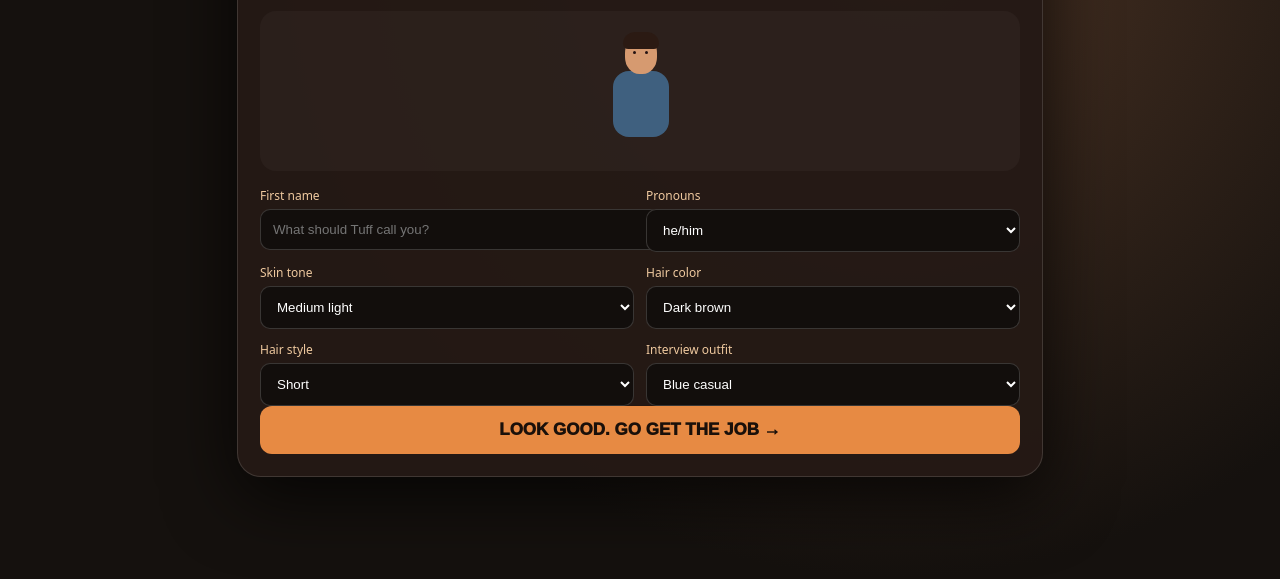
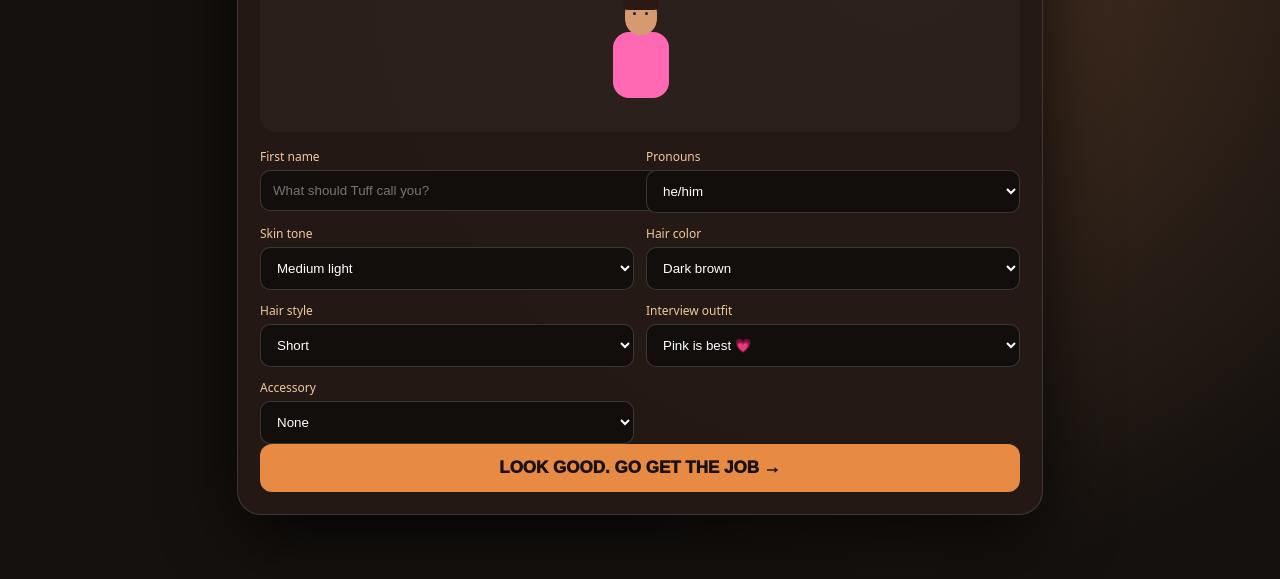
Before and after one commit to ykk785pnth-source/406-life-game, a plain HTML site: page index.html in a window 1280 px wide. Shown: the part 221-800 px from the top of the page. Drawn offline with Linux system fonts and the light colour scheme.

Commit message:
Add files via upload

```diff
--- a/index.html
+++ b/index.html
@@ -1,6 +1,6 @@
 <!doctype html><html><head><meta charset="utf-8">
 <meta name="viewport" content="width=device-width,initial-scale=1,user-scalable=no,viewport-fit=cover">
-<title>406 Life v2.3.1</title><style>
+<title>406 Life v2.4</title><style>
 html,body{margin:0;height:100%;overflow:hidden;background:#111;font-family:system-ui;color:white}canvas{width:100vw;height:100vh;display:block;touch-action:none}
 #hud{position:fixed;inset:0;pointer-events:none}#top{position:absolute;top:14px;left:16px;background:#17120ddd;padding:12px 16px;border-radius:14px}
 #obj{font-size:14px;margin-top:3px}.joy{position:absolute;left:24px;bottom:25px;width:125px;height:125px;border-radius:50%;background:#ffffff18;border:2px solid #ffffff33;pointer-events:auto;touch-action:none}
@@ -26,21 +26,22 @@ html,body{margin:0;height:100%;overflow:hidden;background:#111;font-family:syste
 <div class="cg">
 <label>First name<input id="charName" value="" placeholder="What should Tuff call you?"></label>
 <label>Pronouns<select id="charPronouns"><option>he/him</option><option>she/her</option><option>they/them</option><option>he/they</option><option>she/they</option></select></label>
-<label>Skin tone<select id="charSkin"><option value="#f1c5a4">Light</option><option value="#d69a70" selected>Medium light</option><option value="#b87650">Medium</option><option value="#855139">Deep</option><option value="#583326">Very deep</option></select></label>
-<label>Hair color<select id="charHair"><option value="#2b1a13">Dark brown</option><option value="#111111">Black</option><option value="#80502f">Brown</option><option value="#c99855">Blonde</option><option value="#a94f37">Copper</option></select></label>
-<label>Hair style<select id="charStyle"><option>Short</option><option>Fade</option><option>Curly</option><option>Long</option><option>Bun</option></select></label>
-<label>Interview outfit<select id="charOutfit"><option value="#3f607f">Blue casual</option><option value="#5b7658">Mountain green</option><option value="#4b4542">All black</option><option value="#7c4f55">Burgundy</option></select></label>
+<label>Skin tone<select id="charSkin"><option value="#f7e8df">Albino / porcelain</option><option value="#f1c5a4">Light</option><option value="#d69a70" selected>Medium light</option><option value="#b87650">Medium</option><option value="#855139">Deep</option><option value="#583326">Very deep</option><option value="#3c241d">Rich deep</option></select></label>
+<label>Hair color<select id="charHair"><option value="#2b1a13">Dark brown</option><option value="#111111">Black</option><option value="#80502f">Brown</option><option value="#c99855">Blonde</option><option value="#f4eee6">Platinum</option><option value="#a94f37">Copper</option><option value="#ff69b4">Pink</option><option value="#8a5cff">Purple</option><option value="#32d6c7">Teal</option><option value="tie-dye">Tie-dye rainbow</option></select></label>
+<label>Hair style<select id="charStyle"><option>Short</option><option>Fade</option><option>Curly</option><option>Long</option><option>Bun</option><option>Mohawk</option><option>Braids</option><option>Afro</option><option>Ponytail</option><option>Shaggy</option><option>Bald</option></select></label>
+<label>Interview outfit<select id="charOutfit"><option value="#ff69b4">Pink is best 💗</option><option value="#ff9dcc">Hot pink moment</option><option value="#3f607f">Blue casual</option><option value="#5b7658">Mountain green</option><option value="#4b4542">All black</option><option value="#7c4f55">Burgundy</option><option value="#f28c45">Montana sunset orange</option><option value="#e8d9c5">Cream sweater</option><option value="tie-dye">Tie-dye chaos</option></select></label>
+<label>Accessory<select id="charAccessory"><option>None</option><option>Sunglasses</option><option>Round glasses</option><option>Gold chain</option><option>Pink cowboy hat</option></select></label>
 </div><button id="enterGame">LOOK GOOD. GO GET THE JOB →</button>
 </div></div>
 <div id="hud">
-<div id="top"><b>406 LIFE · WORLD BUILD v2.3.1</b><div id="obj">Objective: Walk through the front entrance</div></div>
+<div id="top"><b>406 LIFE · WORLD BUILD v2.4</b><div id="obj">Objective: Walk through the front entrance</div></div>
 <div id="error"></div><div id="prompt"></div><div id="dlg"><div id="speaker"></div><div id="text"></div><div id="choices"></div></div>
 <div class="joy" id="joy"><div id="stick"></div></div><button id="act">INTERACT</button></div>
 <script>
 window.onerror=function(m,s,l,c,e){let q=document.getElementById('error');q.style.display='block';q.textContent='Game error: '+m+' · line '+l;};
 const cv=document.getElementById('g'),ctx=cv.getContext('2d');let W=0,H=0,dpr=1;
 function resize(){dpr=Math.min(devicePixelRatio||1,2);W=innerWidth;H=innerHeight;cv.width=W*dpr;cv.height=H*dpr;ctx.setTransform(dpr,0,0,dpr,0,0)}resize();addEventListener('resize',resize);
-const world={w:1900,h:1250};const p={x:950,y:100,r:16,s:220,name:'Applicant',pronouns:'he/him',skin:'#d69a70',hair:'#2b1a13',outfit:'#3f607f'};const host={x:950,y:345};const tuff={x:330,y:650};
+const world={w:1900,h:1250};const p={x:950,y:100,r:16,s:220,name:'Applicant',pronouns:'he/him',skin:'#d69a70',hair:'#2b1a13',outfit:'#3f607f',style:'Short',accessory:'None'};const host={x:950,y:345};const tuff={x:330,y:650};
 let cam={x:0,y:0},keys={},joy={x:0,y:0},stage=0,dialogue=false,follow=false;
 addEventListener('keydown',e=>keys[e.key.toLowerCase()]=1);addEventListener('keyup',e=>keys[e.key.toLowerCase()]=0);
 function rr(x,y,w,h,r,fill){ctx.fillStyle=fill;ctx.beginPath();ctx.moveTo(x+r,y);ctx.lineTo(x+w-r,y);ctx.quadraticCurveTo(x+w,y,x+w,y+r);ctx.lineTo(x+w,y+h-r);ctx.quadraticCurveTo(x+w,y+h,x+w-r,y+h);ctx.lineTo(x+r,y+h);ctx.quadraticCurveTo(x,y+h,x,y+h-r);ctx.lineTo(x,y+r);ctx.quadraticCurveTo(x,y,x+r,y);ctx.fill()}
@@ -50,6 +51,37 @@
 function person(n,col,label){if(n===p)col=p.outfit;ctx.fillStyle='#0005';ctx.beginPath();ctx.ellipse(n.x-cam.x,n.y-cam.y+19,18,7,0,0,Math.PI*2);ctx.fill();R(n.x-14,n.y-7,28,35,col,8);ctx.fillStyle=(n===p?p.skin:'#d69a70');ctx.beginPath();ctx.arc(n.x-cam.x,n.y-cam.y-18,12,0,Math.PI*2);ctx.fill();ctx.fillStyle=(n===p?p.hair:'#3a241a');ctx.beginPath();ctx.arc(n.x-cam.x,n.y-cam.y-24,11,Math.PI,Math.PI*2);ctx.fill();
 ctx.fillStyle='#241b17';ctx.beginPath();ctx.arc(n.x-4-cam.x,n.y-20-cam.y,1.5,0,Math.PI*2);ctx.arc(n.x+4-cam.x,n.y-20-cam.y,1.5,0,Math.PI*2);ctx.fill();
 ctx.strokeStyle='#6f3d35';ctx.lineWidth=1.2;ctx.beginPath();ctx.arc(n.x-cam.x,n.y-16-cam.y,5,0.25,Math.PI-0.25);ctx.stroke();L(label,n.x,n.y-42,12)}
+
+function playerPerson(n){
+ const sx=n.x-cam.x,sy=n.y-cam.y;
+ ctx.fillStyle='#0005';ctx.beginPath();ctx.ellipse(sx,sy+19,18,7,0,0,Math.PI*2);ctx.fill();
+ let outfit=n.outfit;
+ if(outfit==='tie-dye'){let g=ctx.createLinearGradient(sx-15,sy,sx+15,sy+30);g.addColorStop(0,'#ff69b4');g.addColorStop(.33,'#ffd84d');g.addColorStop(.66,'#32d6c7');g.addColorStop(1,'#8a5cff');ctx.fillStyle=g}else ctx.fillStyle=outfit;
+ ctx.beginPath();ctx.roundRect?ctx.roundRect(sx-14,sy-7,28,35,8):ctx.rect(sx-14,sy-7,28,35);ctx.fill();
+ ctx.fillStyle=n.skin;ctx.beginPath();ctx.arc(sx,sy-18,12,0,Math.PI*2);ctx.fill();
+ let hc=n.hair;if(hc==='tie-dye'){let g=ctx.createLinearGradient(sx-14,sy-35,sx+14,sy-8);g.addColorStop(0,'#ff69b4');g.addColorStop(.33,'#ffd84d');g.addColorStop(.66,'#32d6c7');g.addColorStop(1,'#8a5cff');ctx.fillStyle=g}else ctx.fillStyle=hc;
+ if(n.style!=='Bald'){
+   ctx.beginPath();
+   if(n.style==='Mohawk'){ctx.moveTo(sx-5,sy-28);ctx.lineTo(sx,sy-45);ctx.lineTo(sx+5,sy-28);ctx.arc(sx,sy-22,11,Math.PI,Math.PI*2)}
+   else if(n.style==='Afro'){ctx.arc(sx,sy-25,18,0,Math.PI*2)}
+   else if(n.style==='Long'){ctx.ellipse(sx,sy-19,16,25,0,Math.PI,Math.PI*2);ctx.rect(sx-15,sy-22,30,25)}
+   else if(n.style==='Bun'){ctx.arc(sx,sy-27,11,Math.PI,Math.PI*2);ctx.arc(sx,sy-37,7,0,Math.PI*2)}
+   else if(n.style==='Braids'){ctx.arc(sx,sy-25,11,Math.PI,Math.PI*2);ctx.rect(sx-13,sy-22,5,30);ctx.rect(sx+8,sy-22,5,30)}
+   else if(n.style==='Ponytail'){ctx.arc(sx,sy-25,11,Math.PI,Math.PI*2);ctx.ellipse(sx+14,sy-16,6,18,-.25,0,Math.PI*2)}
+   else if(n.style==='Curly'){ctx.arc(sx,sy-26,14,Math.PI,Math.PI*2);ctx.arc(sx-8,sy-25,7,0,Math.PI*2);ctx.arc(sx+8,sy-25,7,0,Math.PI*2)}
+   else if(n.style==='Shaggy'){ctx.arc(sx,sy-24,13,Math.PI,Math.PI*2);ctx.rect(sx-13,sy-25,26,9)}
+   else if(n.style==='Fade'){ctx.arc(sx,sy-25,10,Math.PI,Math.PI*2)}
+   else {ctx.arc(sx,sy-24,11,Math.PI,Math.PI*2)}
+   ctx.fill();
+ }
+ ctx.fillStyle='#241b17';ctx.beginPath();ctx.arc(sx-4,sy-20,1.5,0,Math.PI*2);ctx.arc(sx+4,sy-20,1.5,0,Math.PI*2);ctx.fill();
+ if(n.accessory==='Sunglasses'){ctx.strokeStyle='#111';ctx.lineWidth=3;ctx.strokeRect(sx-10,sy-24,8,6);ctx.strokeRect(sx+2,sy-24,8,6);ctx.beginPath();ctx.moveTo(sx-2,sy-21);ctx.lineTo(sx+2,sy-21);ctx.stroke()}
+ if(n.accessory==='Round glasses'){ctx.strokeStyle='#332';ctx.lineWidth=1.5;ctx.beginPath();ctx.arc(sx-6,sy-21,5,0,Math.PI*2);ctx.arc(sx+6,sy-21,5,0,Math.PI*2);ctx.stroke()}
+ if(n.accessory==='Gold chain'){ctx.strokeStyle='#e7c34c';ctx.lineWidth=2;ctx.beginPath();ctx.arc(sx,sy+2,8,0,Math.PI);ctx.stroke()}
+ if(n.accessory==='Pink cowboy hat'){ctx.fillStyle='#ff69b4';ctx.fillRect(sx-16,sy-32,32,4);ctx.beginPath();ctx.ellipse(sx,sy-35,11,7,0,Math.PI,Math.PI*2);ctx.fill()}
+ L(n.name,n.x,n.y-52,12);
+}
+
 function draw(){
 ctx.fillStyle='#4a4d4e';ctx.fillRect(0,0,W,H);
 R(40,190,1820,1020,'#a17b59');R(0,0,1900,190,'#4a4d4e');
@@ -69,7 +101,7 @@ R(900,320,100,58,'#5c3d2b',8);L('HOST STAND',950,355,11,'#ffe0bd');
 [[1130,340],[520,350],[1400,800],[750,850],[1180,930]].forEach((a,i)=>person({x:a[0],y:a[1]},['#526f5c','#76515d','#4b657b'][i%3],''));
 person(host,'#8b5c45','HOST');
 person({x:760,y:520},'#6c4b3b','BARTENDER');person({x:1120,y:620},'#455f72','BARTENDER');person({x:980,y:710},'#76545c','BARBACK');
-person(tuff,'#5b7658','TUFF');person(p,'#3f607f',p.name);
+person(tuff,'#5b7658','TUFF');playerPerson(p);
 }
 function dist(a,b){return Math.hypot(a.x-b.x,a.y-b.y)}
 
@@ -140,12 +172,19 @@ function hire(job,trainer){stage=6;document.getElementById('obj').textContent='O
  ['What if I’m late?',()=>say('TUFF — MANAGER','Then your first game achievement will be “Disappointed Tuff.” It is not rare.',[['I’ll be early.',()=>saveHire(job)]])],
  ['Do employees get hot goss immediately or after training?',()=>say('TUFF — MANAGER','Benefits begin immediately. Context arrives never.',[['Perfect. I accept.',()=>saveHire(job)]])]
  ])}
-function saveHire(job){localStorage.setItem('406life_v23',JSON.stringify({name:p.name,pronouns:p.pronouns,job:job,skin:p.skin,hair:p.hair,outfit:p.outfit}));say('TUFF — MANAGER','Welcome to Craggy, '+p.name+'. Enjoy your last peaceful weekend.',[['Finish Phase 1',null]])}
+function saveHire(job){localStorage.setItem('406life_v23',JSON.stringify({name:p.name,pronouns:p.pronouns,job:job,skin:p.skin,hair:p.hair,outfit:p.outfit,style:p.style,accessory:p.accessory}));say('TUFF — MANAGER','Welcome to Craggy, '+p.name+'. Enjoy your last peaceful weekend.',[['Finish Phase 1',null]])}
 
 function syncPreview(){
- document.querySelector('.pvHead').style.background=document.getElementById('charSkin').value;
- document.querySelector('.pvHair').style.background=document.getElementById('charHair').value;
- document.querySelector('.pvBody').style.background=document.getElementById('charOutfit').value;
+ const skin=document.getElementById('charSkin').value,hair=document.getElementById('charHair').value,outfit=document.getElementById('charOutfit').value,style=document.getElementById('charStyle').value;
+ document.querySelector('.pvHead').style.background=skin;
+ document.querySelector('.pvHair').style.background=hair==='tie-dye'?'linear-gradient(90deg,#ff69b4,#ffd84d,#32d6c7,#8a5cff)':hair;
+ document.querySelector('.pvBody').style.background=outfit==='tie-dye'?'linear-gradient(135deg,#ff69b4,#ffd84d,#32d6c7,#8a5cff)':outfit;
+ const h=document.querySelector('.pvHair');
+ h.style.display=style==='Bald'?'none':'block';
+ h.style.height=style==='Mohawk'?'34px':style==='Long'?'62px':style==='Afro'?'42px':'17px';
+ h.style.width=style==='Mohawk'?'12px':style==='Afro'?'52px':'36px';
+ h.style.left=style==='Mohawk'?'30px':style==='Afro'?'10px':'18px';
+ h.style.borderRadius=style==='Afro'?'50%':style==='Mohawk'?'8px 8px 2px 2px':'18px 18px 8px 8px';
 }
 function enterWorld(e){
  if(e){e.preventDefault();e.stopPropagation();}
@@ -157,11 +196,13 @@ function enterWorld(e){
  p.skin=document.getElementById('charSkin').value;
  p.hair=document.getElementById('charHair').value;
  p.outfit=document.getElementById('charOutfit').value;
+ p.style=document.getElementById('charStyle').value;
+ p.accessory=document.getElementById('charAccessory').value;
  document.getElementById('creator').style.display='none';
  document.getElementById('obj').textContent='Objective: Walk through the front entrance';
  return false;
 }
-['charSkin','charHair','charOutfit'].forEach(id=>document.getElementById(id).addEventListener('change',syncPreview));
+['charSkin','charHair','charOutfit','charStyle','charAccessory'].forEach(id=>document.getElementById(id).addEventListener('change',syncPreview));
 const enterBtn=document.getElementById('enterGame');
 enterBtn.type='button';
 enterBtn.addEventListener('click',enterWorld);
```
